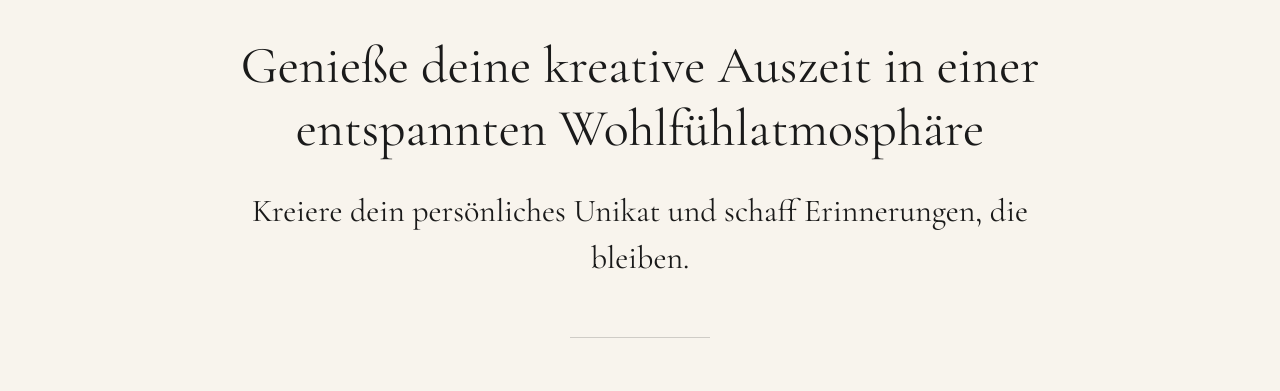
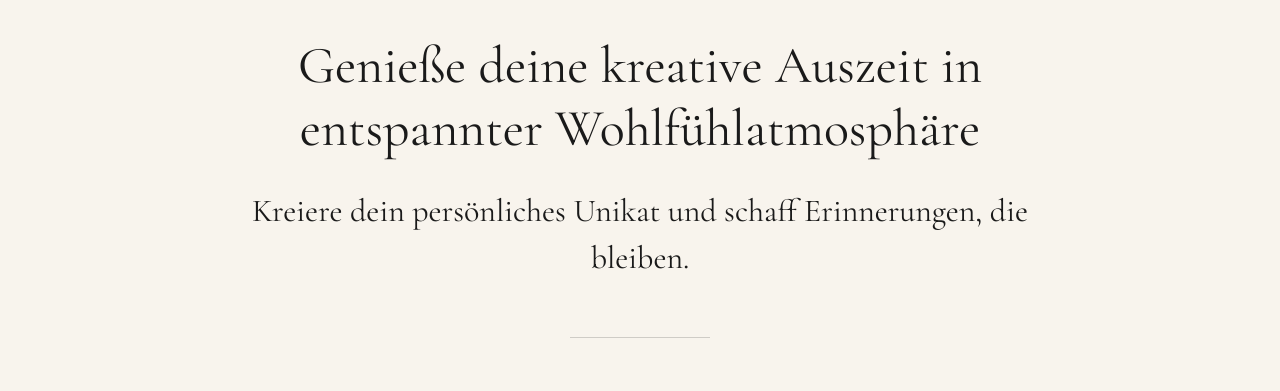
Before and after one commit to cre-art-e/website, a website: page index.html in a window 1280 px wide. Shown: the part 939-1330 px from the top of the page. Drawn offline with nearby package versions, Linux system fonts and the light colour scheme.

Commit message:
Restore hero headline wording for Wohlfühlatmosphäre

```diff
--- a/index.html
+++ b/index.html
@@ -33,7 +33,7 @@
         </div>
       </div>
       <div class="hero-below">
-        <h1>Genieße deine kreative Auszeit in einer entspannten Wohlfühlatmosphäre</h1>
+        <h1>Genieße deine kreative Auszeit in entspannter Wohlfühlatmosphäre</h1>
         <p class="hero-lead">Kreiere dein persönliches Unikat und schaff Erinnerungen, die bleiben.</p>
       </div>
       <div class="hero-section-split" aria-hidden="true">
```
